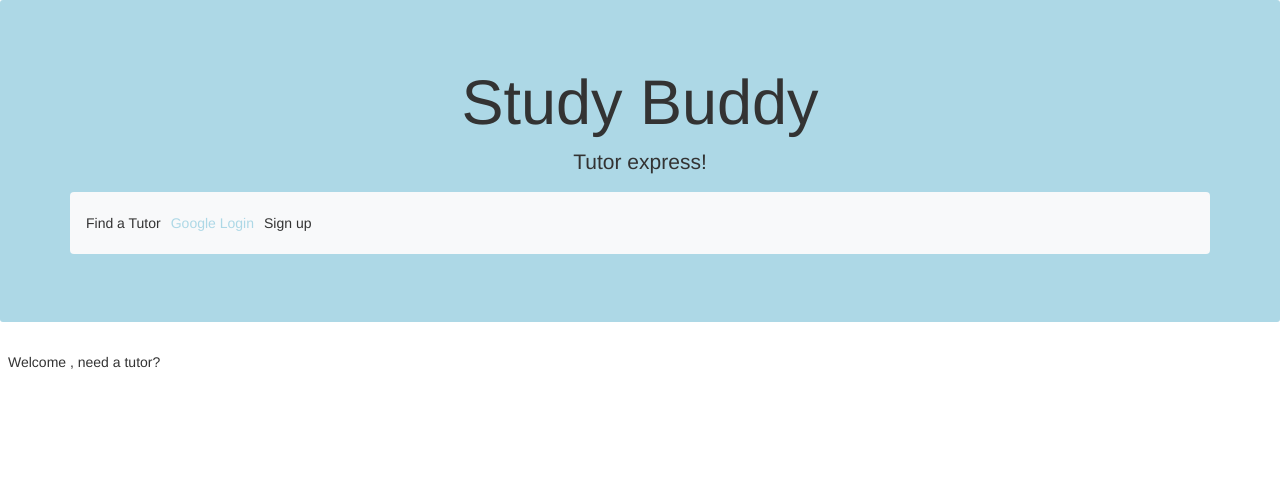
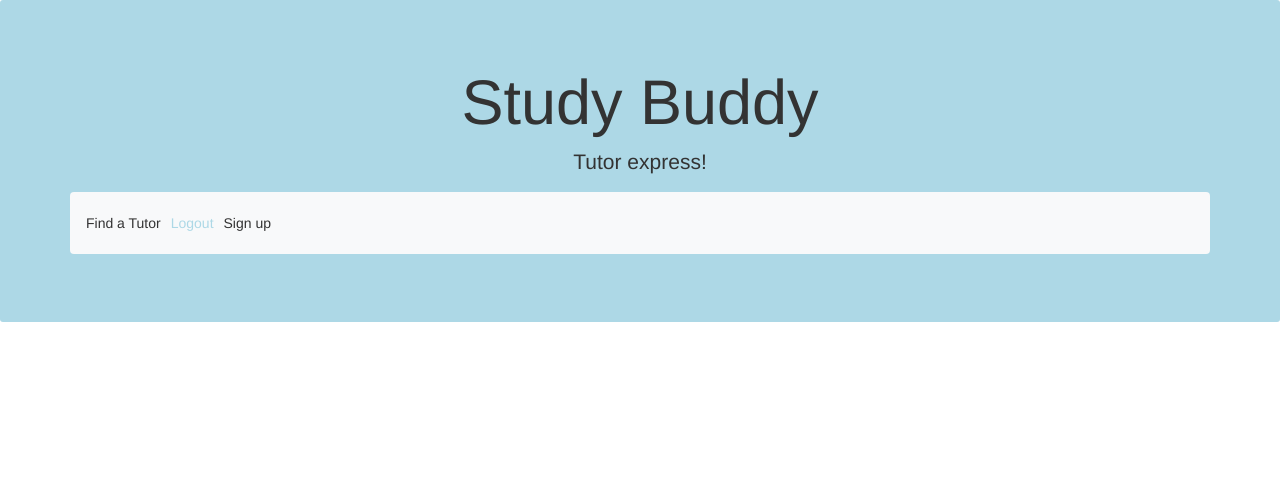
Before and after one commit to sierraarnold/cs3240-studybuddy, a Django app: page / in a window 1280 px wide. Shown: the top 488 px of the page. Run offline with Django 3.2, Linux system fonts and the light colour scheme; some libraries are stand-ins or nearby versions.

Commit message:
Correcting login/logout page display logic

```diff
--- a/login/templates/login/base.html
+++ b/login/templates/login/base.html
@@ -15,9 +15,15 @@
                               <li class="nav-item">
                                 <a class="nav-link" >Find a Tutor</a>
                               </li>
+                              {% if user.is_authenticated %}
                               <li class="nav-item">
                                 <a class="nav-link" href="{% url 'login:index' %}">Google Login</a>
                               </li>
+                              {% else %}
+                              <li class="nav-item">
+                                <a class="nav-link" href="{% url 'login:index' %}">Logout</a>
+                              </li>
+                              {% endif %}
                               <li class="nav-item">
                                     <a class="nav-link" >Sign up</a>
                                   </li>
--- a/login/templates/login/home.html
+++ b/login/templates/login/home.html
@@ -2,6 +2,8 @@
 {% load static %}
 {% block content %}
 {% load account %}
+{% if user.is_authenticated %}
 <span id = 'name'>
      Welcome {% user_display user %}, need a tutor? </span>
+{% endif %}
 {% endblock %}
--- a/login/templates/login/index.html
+++ b/login/templates/login/index.html
@@ -24,7 +24,7 @@
         </div>
 
       {% else %}
-        <form action="{% provider_login_url "google" %}">
+        <form action="{% provider_login_url 'google' %}">
           <button type="submit" class="google-button">
             <span class="google-button__icon">
               <svg viewBox="0 0 366 372" xmlns="http://www.w3.org/2000/svg"><path d="M125.9 10.2c40.2-13.9 85.3-13.6 125.3 1.1 22.2 8.2 42.5 21 59.9 37.1-5.8 6.3-12.1 12.2-18.1 18.3l-34.2 34.2c-11.3-10.8-25.1-19-40.1-23.6-17.6-5.3-36.6-6.1-54.6-2.2-21 4.5-40.5 15.5-55.6 30.9-12.2 12.3-21.4 27.5-27 43.9-20.3-15.8-40.6-31.5-61-47.3 21.5-43 60.1-76.9 105.4-92.4z" id="Shape" fill="#EA4335"/><path d="M20.6 102.4c20.3 15.8 40.6 31.5 61 47.3-8 23.3-8 49.2 0 72.4-20.3 15.8-40.6 31.6-60.9 47.3C1.9 232.7-3.8 189.6 4.4 149.2c3.3-16.2 8.7-32 16.2-46.8z" id="Shape" fill="#FBBC05"/><path d="M361.7 151.1c5.8 32.7 4.5 66.8-4.7 98.8-8.5 29.3-24.6 56.5-47.1 77.2l-59.1-45.9c19.5-13.1 33.3-34.3 37.2-57.5H186.6c.1-24.2.1-48.4.1-72.6h175z" id="Shape" fill="#4285F4"/><path d="M81.4 222.2c7.8 22.9 22.8 43.2 42.6 57.1 12.4 8.7 26.6 14.9 41.4 17.9 14.6 3 29.7 2.6 44.4.1 14.6-2.6 28.7-7.9 41-16.2l59.1 45.9c-21.3 19.7-48 33.1-76.2 39.6-31.2 7.1-64.2 7.3-95.2-1-24.6-6.5-47.7-18.2-67.6-34.1-20.9-16.6-38.3-38-50.4-62 20.3-15.7 40.6-31.5 60.9-47.3z" fill="#34A853"/></svg>
--- a/login/views.py
+++ b/login/views.py
@@ -28,4 +28,4 @@ def index(request):
 def signout(request):
     if request.user.is_authenticated:
         logout(request)
-        return HttpResponseRedirect(reverse('login:index', args=()))
+        return HttpResponseRedirect(reverse('login:home', args=()))
```
Also changed, not shown: db.sqlite3.
